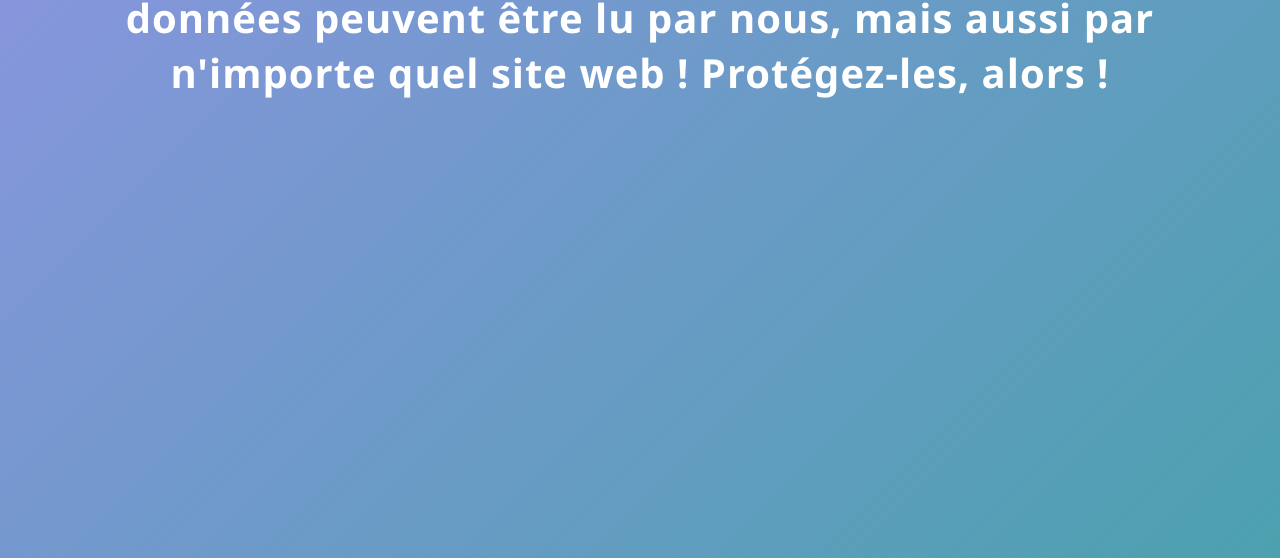
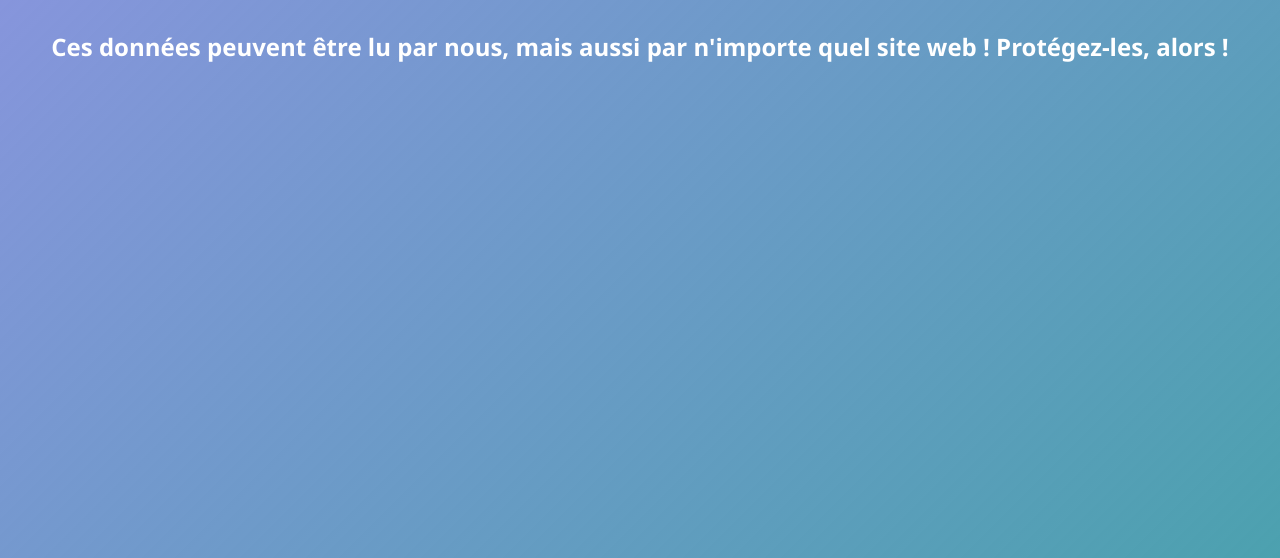
Before and after one commit to Arthur-C-ArthurAndCo/ArthurAndCo, a website: page public/aboutyou.html in a window 1280 px wide. Shown: the part 242-800 px from the top of the page. Drawn offline with Linux system fonts and the light colour scheme.

Commit message:
Update aboutyou.html

```diff
--- a/public/aboutyou.html
+++ b/public/aboutyou.html
@@ -84,7 +84,8 @@
     </header>
 
   <div class="content">
-    <h1>Voici les données auquels nous pouvons accéder. Ces données peuvent être lu par nous, mais aussi par n'importe quel site web ! Protégez-les, alors !</h1>
+    <h1>Voici les données auquels nous pouvons accéder.</h1>
+    <h2>Ces données peuvent être lu par nous, mais aussi par n'importe quel site web ! Protégez-les, alors !</h2>
   </div>
 <!-- IPAdress -->
 <script type="text/javascript" src="https://api.geoipview.com/api.php?t=0&amp;lang=fr&amp;w=180&amp;h=52&amp;bg=ECDDC0&amp;bd=8DADCC&amp;tx=222222&amp;lk=006699"></script><br>
```
